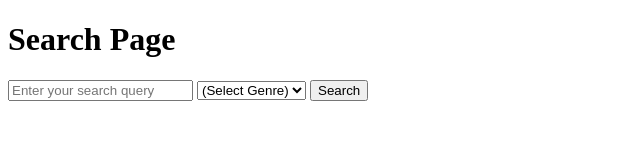
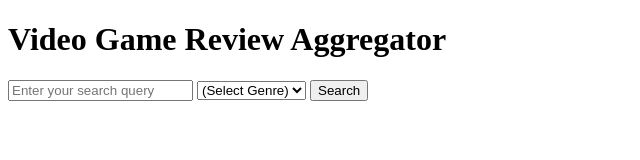
Before and after one commit to louisdefromont/Video-Game-Review-Aggregator, a website: page vgreviews-frontend/public/index.html in a window 1280 px wide. Shown: the whole page, without its empty margins (0-640 px from the left). Drawn offline with Linux system fonts and the light colour scheme.

Commit message:
index.html title

```diff
--- a/vgreviews-frontend/public/index.html
+++ b/vgreviews-frontend/public/index.html
@@ -3,7 +3,7 @@
 <head>
     <meta charset="UTF-8">
     <meta name="viewport" content="width=device-width, initial-scale=1.0">
-    <title>Search Page</title>
+    <title>Video Game Review Aggregator</title>
     <script>
         document.addEventListener("DOMContentLoaded", function () {
             const form = document.getElementById("searchForm");
@@ -84,7 +84,7 @@
     </script>
 </head>
 <body>
-    <h1>Search Page</h1>
+    <h1>Video Game Review Aggregator</h1>
     <form id="searchForm">
         <input type="text" id="searchInput" placeholder="Enter your search query">
         <select id="genreDropdown">
```
